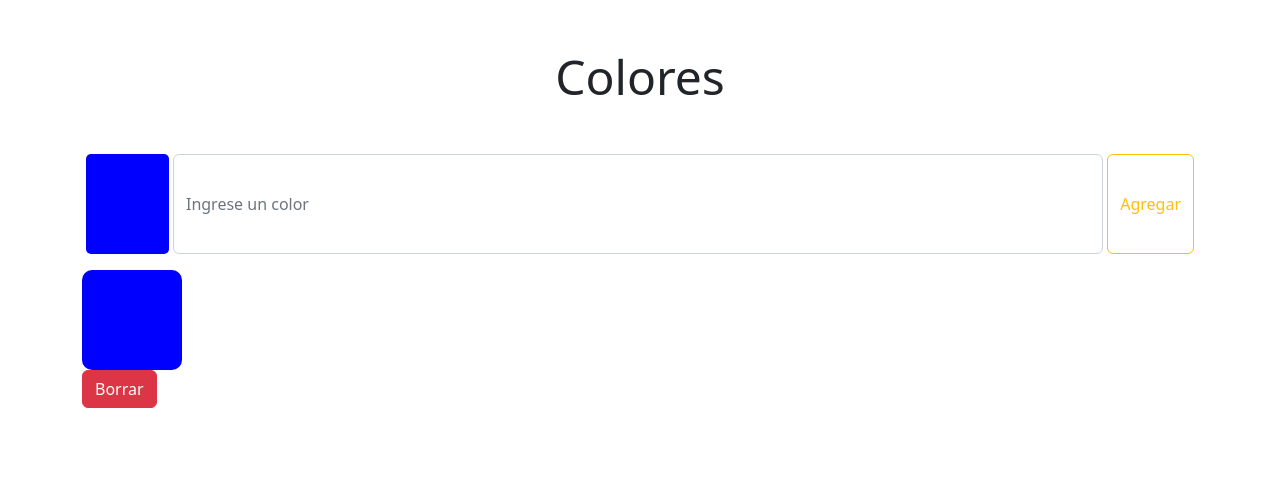
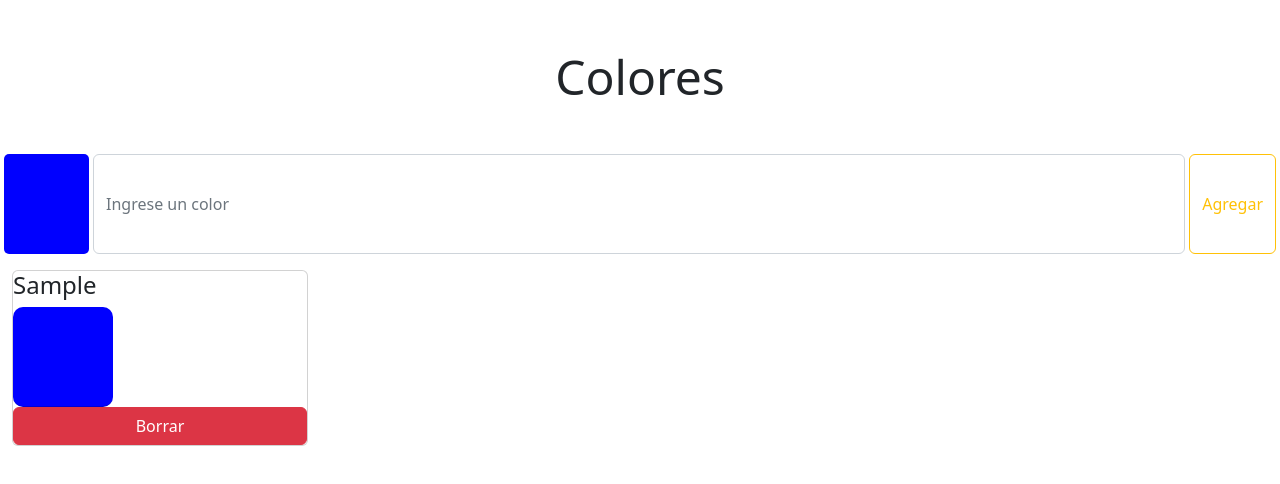
Before and after one commit to Vicopalacio/ejercicio-6, a React (Create React App) app: page / in a window 1280 px wide. Both pictures are taken after typing "Sample" into the empty fields and a click on the button "Agregar". Shown: the top 484 px of the page. Built offline with nearby package versions, Linux system fonts and the light colour scheme.

Commit message:
terminamos maquetado

```diff
--- a/src/components/Cards.jsx
+++ b/src/components/Cards.jsx
@@ -1,16 +1,18 @@
 import React from "react";
-import { Col } from "react-bootstrap";
+import { Card } from "react-bootstrap";
 import Colores from "./Colores";
 
-const Cards = ({listaColores, borrarColor}) => {
+const Cards = ({ listaColores, borrarColor }) => {
   return (
-    <>
-    <Col md={12}>
-     {
-     listaColores.map((colores, posicion)=> <Colores key={posicion} nombreColor={colores} borrarColor = {borrarColor}></Colores>)
-     }
-    </Col>
-    </>
+        <Card>
+      {listaColores.map((colores, posicion) => (
+        <Colores
+          key={posicion}
+          nombreColor={colores}
+          borrarColor={borrarColor}
+        ></Colores>
+      ))}
+          </Card>
   );
 };
 
--- a/src/components/Colores.jsx
+++ b/src/components/Colores.jsx
@@ -1,23 +1,23 @@
 import React from "react";
 import { Button } from "react-bootstrap";
+import CardHeader from "react-bootstrap/esm/CardHeader";
 
 const Colores = ({nombreColor, borrarColor}) => {
   return (
     <>
-      <div>
-        <div
+        <h4>{nombreColor}</h4>
+        <CardHeader
           style={{
             background: "blue",
             width: "100px",
             height: "100px",
             borderRadius: "10px",
           }}
-        ></div>
+        ></CardHeader>
         <Button variant="danger" onClick={()=> borrarColor(nombreColor)}>
           Borrar
         </Button>
-      </div>
-    </>
+        </>
   );
 };
 
--- a/src/components/FormColores.jsx
+++ b/src/components/FormColores.jsx
@@ -1,15 +1,16 @@
 import React, { useEffect, useState } from "react";
-import { Form, Button, Container, Row } from "react-bootstrap";
+import { Form, Button, Container, Col, Row } from "react-bootstrap";
 import Cards from "./Cards";
 
 const FormColores = () => {
-  const arregloLocalStorage = JSON.parse(localStorage.getItem("listaColoresKey")) || [];
+  const arregloLocalStorage =
+    JSON.parse(localStorage.getItem("listaColoresKey")) || [];
   const [colores, setColores] = useState("");
   const [listaColores, setListaColores] = useState(arregloLocalStorage);
 
   useEffect(() => {
-    localStorage.setItem("listaColoresKey", JSON.stringify(listaColores))}, [listaColores]);
-
+    localStorage.setItem("listaColoresKey", JSON.stringify(listaColores));
+  }, [listaColores]);
 
   const arregloColores = (e) => {
     e.preventDefault();
@@ -17,14 +18,16 @@ const FormColores = () => {
     setColores("");
   };
 
-  const borrarColor = (color)=>{
-    let copiaColores = listaColores.filter((colorBorrado)=> colorBorrado !== color);
+  const borrarColor = (color) => {
+    let copiaColores = listaColores.filter(
+      (colorBorrado) => colorBorrado !== color
+    );
     setListaColores(copiaColores);
-  }
+  };
+
 
   return (
     <>
-      <Container>
         <h1 className="display-5 text-center my-5">Colores</h1>
         <Form onSubmit={arregloColores}>
           <Form.Group className="mb-3 d-flex" controlId="formBasicColor">
@@ -40,10 +43,13 @@ const FormColores = () => {
             </Button>
           </Form.Group>
         </Form>
-        <Row>
-          <Cards listaColores = {listaColores} borrarColor = {borrarColor}></Cards>
-        </Row>
-      </Container>
+        <Container fluid>
+          <Row>
+            <Col md={3}>
+          <Cards listaColores={listaColores} borrarColor={borrarColor}></Cards>
+            </Col>
+          </Row>
+        </Container>
     </>
   );
 };
--- a/src/components/app.css
+++ b/src/components/app.css
@@ -3,3 +3,19 @@
     height: 100px;
     border-radius: 5px;
 }
+
+.borde{
+    border: 5px solid darkblue;
+}
+
+.azul{
+    background-color: blue;
+}
+
+.amarillo{
+    background-color: yellow;
+}
+
+.rojo{
+    background-color: red;
+}
```
